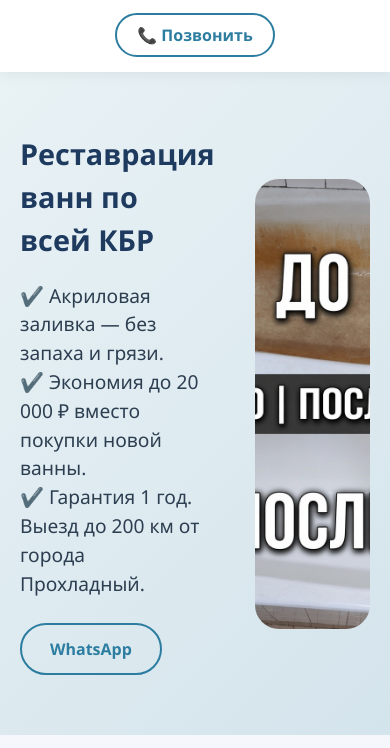
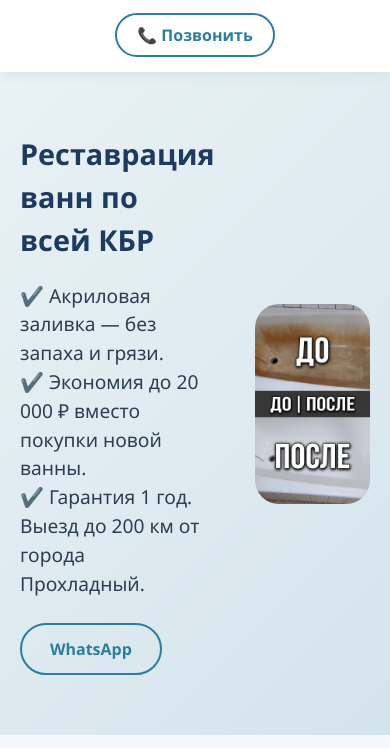
Before and after one commit to restovratorvann07-byte/home, a plain HTML site: page index.html in a window 390 px wide. Shown: the part 96-844 px from the top of the page. Drawn offline with Linux system fonts and the light colour scheme.

Commit message:
Update style.css

```diff
--- a/style.css
+++ b/style.css
@@ -291,4 +291,15 @@ footer {
     grid-template-columns: 1fr;
     gap: 20px;
   }
+
+  .hero-img {
+    height: 250px; /* ← меньшая высота на телефонах */
+    background-position: top; /* ← смещаем вверх, чтобы показать важную часть */
+  }
 }
+
+@media (max-width: 768px) {
+  .hero-img {
+    height: 200px;
+  }
+}
```
